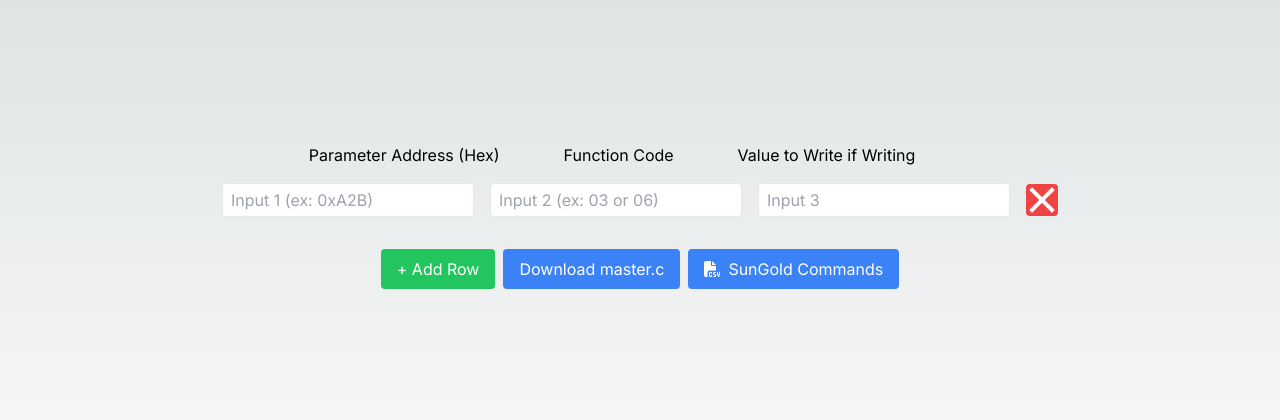
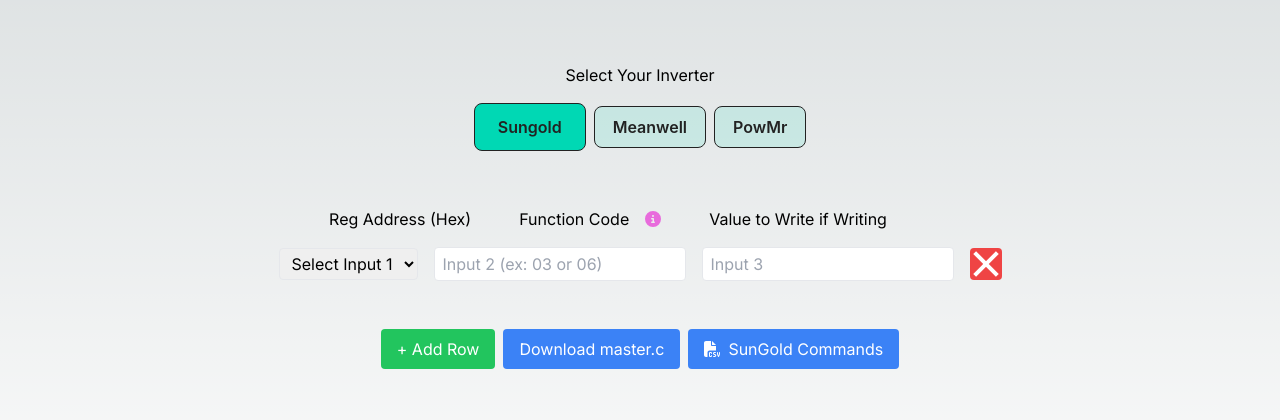
Before and after one commit to DhruvPareek/Master-MODBus-Generator, a Next.js app: page / in a window 1280 px wide. Shown: the part 184-604 px from the top of the page. Built offline with nearby package versions, Linux system fonts and the light colour scheme.

Commit message:
Working with floats, working three buttons for inverter selection

```diff
--- a/src/app/globals.css
+++ b/src/app/globals.css
@@ -31,3 +31,101 @@
     text-wrap: balance;
   }
 }
+
+.button-23 {
+  background-color: #00d8b4;
+  border: 1px solid #222222;
+  border-radius: 8px;
+  box-sizing: border-box;
+  color: #222222;
+  cursor: pointer;
+  display: inline-block;
+  font-family: Circular,-apple-system,BlinkMacSystemFont,Roboto,"Helvetica Neue",sans-serif;
+  font-size: 16px;
+  font-weight: 600;
+  line-height: 20px;
+  margin: 0;
+  outline: none;
+  padding: 13px 23px;
+  position: relative;
+  text-align: center;
+  text-decoration: none;
+  touch-action: manipulation;
+  transition: box-shadow .2s,-ms-transform .1s,-webkit-transform .1s,transform .1s;
+  user-select: none;
+  -webkit-user-select: none;
+  width: auto;
+}
+
+.button-23:focus-visible {
+  box-shadow: #222222 0 0 0 2px, rgba(255, 255, 255, 0.8) 0 0 0 4px;
+  transition: box-shadow .2s;
+}
+
+.button-23:active {
+  background-color: #00d8b4;
+  border-color: #000000;
+  transform: scale(.96);
+}
+
+.button-23:hover {
+  background-color: #00b99a;
+  border-color: #000000;
+  transform: scale(.96);
+}
+
+.button-23:disabled {
+  border-color: #DDDDDD;
+  color: #DDDDDD;
+  cursor: not-allowed;
+  opacity: 1;
+}
+
+  .button-24 {
+    background-color: #00d8b421;
+    border: 1px solid #222222;
+    border-radius: 8px;
+    box-sizing: border-box;
+    color: #222222;
+    cursor: pointer;
+    display: inline-block;
+    font-family: Circular,-apple-system,BlinkMacSystemFont,Roboto,"Helvetica Neue",sans-serif;
+    font-size: 16px;
+    font-weight: 600;
+    line-height: 20px;
+    margin: 0;
+    outline: none;
+    padding: 10px 18px;
+    position: relative;
+    text-align: center;
+    text-decoration: none;
+    touch-action: manipulation;
+    transition: box-shadow .2s,-ms-transform .1s,-webkit-transform .1s,transform .1s;
+    user-select: none;
+    -webkit-user-select: none;
+    width: auto;
+  }
+
+  .button-24:focus-visible {
+    box-shadow: #222222 0 0 0 2px, rgba(255, 255, 255, 0.8) 0 0 0 4px;
+    transition: box-shadow .2s;
+  }
+
+  .button-24:active {
+    background-color: #00d8b421;
+    border-color: #000000;
+    transform: scale(.96);
+  }
+
+  .button-24:hover {
+    background-color: #00d8b421;
+    border-color: #000000;
+    transform: scale(.96);
+  }
+
+  .button-24:disabled {
+    border-color: #DDDDDD;
+    color: #DDDDDD;
+    cursor: not-allowed;
+    opacity: 1;
+  }
--- a/src/app/page.tsx
+++ b/src/app/page.tsx
@@ -2,23 +2,197 @@
 import Papa from "papaparse";
 import { useState, useEffect } from "react";
 import { FontAwesomeIcon } from '@fortawesome/react-fontawesome';
-import { faFileCsv } from '@fortawesome/free-solid-svg-icons';
+import { faFileCsv, faCircleInfo } from '@fortawesome/free-solid-svg-icons';
 
 
 export default function Home() {
   const [rows, setRows] = useState([{ input1: "", input2: "", input3: "" }]);
+  const [selectedInverter, setSelectedInverter] = useState('Sungold');
+  const [csvData, setCsvData] = useState([]);
 
-    const [parameters, setParameters] = useState({
-      parameterName: "",
-      parameterUnits: "",
-      parameterRegisterType: "", // MB_PARAM_INPUT vs MB_PARAM_HOLDING
-      parameterRegAddress: "", // register address
-      parameterRegSize: "",
-      parameterOffset: "", // INPUT_OFFSET(input_data0) vs HOLD_OFFSET(input_data0)
-      parameterDataType: "", // PARAM_TYPE_FLOAT vs PARAM_TYPE_U8 vs PARAM_TYPE_U16
-      parameterDataSize: "",
-      parameterOPTS: "", // OPTS( -10, 10, 1 )
-    });
+  const options = [
+    { value: "0xA", label: "0xA" },
+    { value: "0xB", label: "0xB" },
+    { value: "0x16", label: "0x16" },
+    { value: "0x1A", label: "0x1A" },
+    { value: "0x1B", label: "0x1B" },
+    { value: "0x1C", label: "0x1C" },
+    { value: "0x21", label: "0x21" },
+    { value: "0x35", label: "0x35" },
+    { value: "0x100", label: "0x100" },
+    { value: "0x101", label: "0x101" },
+    { value: "0x102", label: "0x102" },
+    { value: "0x103", label: "0x103" },
+    { value: "0x104", label: "0x104" },
+    { value: "0x105", label: "0x105" },
+    { value: "0x106", label: "0x106" },
+    { value: "0x107", label: "0x107" },
+    { value: "0x108", label: "0x108" },
+    { value: "0x109", label: "0x109" },
+    { value: "0x10A", label: "0x10A" },
+    { value: "0x10B", label: "0x10B" },
+    { value: "0x10C", label: "0x10C" },
+    { value: "0x10D", label: "0x10D" },
+    { value: "0x10E", label: "0x10E" },
+    { value: "0x10F", label: "0x10F" },
+    { value: "0x110", label: "0x110" },
+    { value: "0x111", label: "0x111" },
+    { value: "0x112", label: "0x112" },
+    { value: "0x113", label: "0x113" },
+    { value: "0x114", label: "0x114" },
+    { value: "0x115", label: "0x115" },
+    { value: "0x116", label: "0x116" },
+    { value: "0x117", label: "0x117" },
+    { value: "0x118", label: "0x118" },
+    { value: "0x119", label: "0x119" },
+    { value: "0x11A", label: "0x11A" },
+    { value: "0x11B", label: "0x11B" },
+    { value: "0x200", label: "0x200" },
+    { value: "0x204", label: "0x204" },
+    { value: "0x20F", label: "0x20F" },
+    { value: "0x210", label: "0x210" },
+    { value: "0x211", label: "0x211" },
+    { value: "0x212", label: "0x212" },
+    { value: "0x213", label: "0x213" },
+    { value: "0x214", label: "0x214" },
+    { value: "0x215", label: "0x215" },
+    { value: "0x216", label: "0x216" },
+    { value: "0x217", label: "0x217" },
+    { value: "0x218", label: "0x218" },
+    { value: "0x219", label: "0x219" },
+    { value: "0x21B", label: "0x21B" },
+    { value: "0x21C", label: "0x21C" },
+    { value: "0x21D", label: "0x21D" },
+    { value: "0x21E", label: "0x21E" },
+    { value: "0x21F", label: "0x21F" },
+    { value: "0x220", label: "0x220" },
+    { value: "0x221", label: "0x221" },
+    { value: "0x222", label: "0x222" },
+    { value: "0x223", label: "0x223" },
+    { value: "0x224", label: "0x224" },
+    { value: "0x225", label: "0x225" },
+    { value: "0x226", label: "0x226" },
+    { value: "0x227", label: "0x227" },
+    { value: "0x228", label: "0x228" },
+    { value: "0x229", label: "0x229" },
+    { value: "0x22A", label: "0x22A" },
+    { value: "0x22B", label: "0x22B" },
+    { value: "0x22C", label: "0x22C" },
+    { value: "0x22D", label: "0x22D" },
+    { value: "0x22E", label: "0x22E" },
+    { value: "0x22F", label: "0x22F" },
+    { value: "0x230", label: "0x230" },
+    { value: "0x231", label: "0x231" },
+    { value: "0x232", label: "0x232" },
+    { value: "0x233", label: "0x233" },
+    { value: "0x234", label: "0x234" },
+    { value: "0x235", label: "0x235" },
+    { value: "0x236", label: "0x236" },
+    { value: "0x237", label: "0x237" },
+    { value: "0x238", label: "0x238" },
+    { value: "0x239", label: "0x239" },
+    { value: "0x23A", label: "0x23A" }
+  ];
+
+  const regAddrToIndex = new Map([
+    [0xA, 0],
+    [0xB, 1],
+    [0x16, 2],
+    [0x1A, 3],
+    [0x1B, 4],
+    [0x1C, 5],
+    [0x21, 6],
+    [0x35, 7],
+    [0x100, 8],
+    [0x101, 9],
+    [0x102, 10],
+    [0x103, 11],
+    [0x104, 12],
+    [0x105, 13],
+    [0x106, 14],
+    [0x107, 15],
+    [0x108, 16],
+    [0x109, 17],
+    [0x10A, 18],
+    [0x10B, 19],
+    [0x10C, 20],
+    [0x10D, 21],
+    [0x10E, 22],
+    [0x10F, 23],
+    [0x110, 24],
+    [0x111, 25],
+    [0x112, 26],
+    [0x113, 27],
+    [0x114, 28],
+    [0x115, 29],
+    [0x116, 30],
+    [0x117, 31],
+    [0x118, 32],
+    [0x119, 33],
+    [0x11A, 34],
+    [0x11B, 35],
+    [0x200, 36],
+    [0x204, 37],
+    [0x20C, 38],
+    [0x20F, 39],
+    [0x210, 40],
+    [0x211, 41],
+    [0x212, 42],
+    [0x213, 43],
+    [0x214, 44],
+    [0x215, 45],
+    [0x216, 46],
+    [0x217, 47],
+    [0x218, 48],
+    [0x219, 49],
+    [0x21B, 50],
+    [0x21C, 51],
+    [0x21E, 52],
+    [0x21F, 53],
+    [0x21A, 62],
+    [0x21D, 65],
+    [0x220, 68],
+    [0x221, 69],
+    [0x222, 70],
+    [0x223, 71],
+    [0x224, 72],
+    [0x225, 73],
+    [0x226, 74],
+    [0x227, 75],
+    [0x228, 76],
+    [0x229, 77],
+    [0x22A, 78],
+    [0x22B, 79],
+    [0x22C, 80],
+    [0x22D, 81],
+    [0x22E, 82],
+    [0x22F, 83],
+    [0x230, 84],
+    [0x231, 85],
+    [0x232, 86],
+    [0x233, 87],
+    [0x234, 88],
+    [0x235, 89],
+    [0x236, 90],
+    [0x237, 91],
+    [0x238, 92],
+    [0x239, 93],
+    [0x23A, 94]
+  ]);
+
+  useEffect(() => {
+    // Fetch the CSV file from the public directory
+    fetch("/SunGoldCommandsNew.csv")
+      .then((response) => response.text())
+      .then((text) => {
+        Papa.parse(text, {
+          header: true,
+          complete: (results) => {
+            setCsvData(results.data);
+          },
+        });
+      });
+  }, []);
 
   const handleChange = (e, index) => {
     const { name, value } = e.target;//name = input1, input2, or input3. value = value typed into the input box
@@ -37,6 +211,10 @@
     setRows([...rows, { input1: "", input2: "", input3: "" }]);
   };
 
+  const handleInverterChange = (e) => {
+    setSelectedInverter(e.target.value);
+  };
+
   const inputsToParameters = (input1, input2, input3) => {
     let parameterVals = [];
     const regAddr = parseInt(input1, 16); // Ensure input is parsed as hex
@@ -48,75 +226,68 @@
     }
 
     parameterVals[0] = String(csvData[index].English_Name);
-    // console.log("English Name: " + csvData[index].English_Name);
     parameterVals[1] = csvData[index].Unit;
-    // console.log("Unit: " + csvData[index].Unit);
     parameterVals[2] = "MB_PARAM_HOLDING";
-    // console.log("MB_PARAM_HOLDING " + parameterVals[2]);
     parameterVals[3] = input1;
-    // console.log("RegAddr " + parameterVals[3]);
     parameterVals[4] = 1;
-    // console.log("RegSize " + parameterVals[4]);
     parameterVals[5] = "HOLD_OFFSET(input_data0)";
-    // console.log("HOLD_OFFSET(input_data0) " + parameterVals[5]);
     //https://docs.espressif.com/projects/esp-modbus/en/latest/esp32/overview_messaging_and_mapping.html#modbus-mapping-complex-data-types
     if(input1 == 0x21 || input1 == 0x35){
       parameterVals[6] = "PARAM_TYPE_ASCII";
-      parameterVals[8] = "OPTS( 0, 100, 1 )"; //<-- SHOULD NOT BE A STRING
+      parameterVals[8] = "OPTS( 0, 100, 1 )";
+    }else if(csvData[index].Display_Format == "%.1fV" || csvData[index].Display_Format == "%.1fA" || csvData[index].Display_Format == "%.1f℃" || csvData[index].Display_Format == "%.2fA" || csvData[index].Display_Format == "%.2fHz"){
+      parameterVals[6] = "PARAM_TYPE_FLOAT";
+      parameterVals[8] = "OPTS( 0x0, 0xFF, 1 )";
     }else if(csvData[index].Length == 1 && csvData[index].Signed_Unsigned == "Unsigned"){
+        console.log("data tpye: " + csvData[index].Display_Format);
         parameterVals[6] = "PARAM_TYPE_U8";
-        parameterVals[8] = "OPTS( 0x0, 0xFF, 1 )"; //<-- SHOULD NOT BE A STRING
+        parameterVals[8] = "OPTS( 0x0, 0xFF, 1 )";
     } else if(csvData[index].Length == 1 && csvData[index].Signed_Unsigned == "Signed"){
+        console.log("data tpye: " + csvData[index].Data_Type);
         parameterVals[6] = "PARAM_TYPE_I8_A"; //could be PARAM_TYPE_I8_B
-        parameterVals[8] = "OPTS( 0x80, 0xEF, 1 )"; //<-- SHOULD NOT BE A STRING
+        parameterVals[8] = "OPTS( 0x80, 0xEF, 1 )";
     } else if (csvData[index].Length == 2 && csvData[index].Signed_Unsigned == "Unsigned"){
         parameterVals[6] = "PARAM_TYPE_U16";
-        parameterVals[8] = "OPTS( 0x0, 0xFFFF, 1 )"; //<-- SHOULD NOT BE A STRING
+        parameterVals[8] = "OPTS( 0x0, 0xFFFF, 1 )";
     } else if (csvData[index].Length == 2 && csvData[index].Signed_Unsigned == "Signed"){
         parameterVals[6] = "PARAM_TYPE_I16_AB"; //could be PARAM_TYPE_I16_BA
-        parameterVals[8] = "OPTS( 0x8000, 0xEFFF, 1 )"; //<-- SHOULD NOT BE A STRING
+        parameterVals[8] = "OPTS( 0x8000, 0xEFFF, 1 )";
     } else if(csvData[index].Length == 4 && csvData[index].Signed_Unsigned == "Unsigned"){
         parameterVals[6] = "PARAM_TYPE_U32";
         parameterVals[8] = "OPTS( 0x0, 0xFFFFFFFF, 1 )"; //<-- SHOULD NOT BE A STRING
     } else if(csvData[index].Length == 4 && csvData[index].Signed_Unsigned == "Signed"){
         parameterVals[6] = "PARAM_TYPE_I32_ABCD"; //could be PARAM_TYPE_I32_BADC, PARAM_TYPE_I32_CDAB, PARAM_TYPE_I32_DCBA
-        parameterVals[8] = "OPTS( 0x80000000, 0xEFFFFFFF, 1 )"; //<-- SHOULD NOT BE A STRING
+        parameterVals[8] = "OPTS( 0x80000000, 0xEFFFFFFF, 1 )";
     }
     // console.log("Data Type: " + parameterVals[6]);
     parameterVals[7] = csvData[index].Length;
-    // console.log("Data Size: " + parameterVals[7]);
     // console.log("OPTS: " + parameterVals[8]);
     return parameterVals;
   };
 
-  const [csvData, setCsvData] = useState([]);
-  useEffect(() => {
-    // Fetch the CSV file from the public directory
-    fetch("/SunGoldCommandsNew.csv")
-      .then((response) => response.text())
-      .then((text) => {
-        Papa.parse(text, {
-          header: true,
-          complete: (results) => {
-            setCsvData(results.data);
-          },
-        });
-      });
-  }, []);
-
-    // Master C file generated
+    // Master C file generator
   const handleDownload = () => {
     let newParameters = [];
-    newParameters = rows.map((row, i) =>
-      inputsToParameters(row.input1, row.input2, row.input3)
-    );
-      //inputsToParameters(rows[0].input1, rows[0].input2, rows[0].input3);
-    // const updatedRows = rows.map((row, i) =>
-    //   i === index ? { ...row, [name]: value } : row
-    // );
+
+    for (let i = 0; i < rows.length; i++) {
+      const row = rows[i];
+      if (row.input1 === "" || row.input2 === "") {
+        alert("Inputs 1 and 2 must be filled for every row.");
+        return;
+      }
+      if (!["3", "6", "03", "06"].includes(row.input2)) {
+        alert("Input2 must be 3, 6, 03, or 06.");
+        return;
+      }
+      if (row.input3 === "" && row.input2 === "06") {
+        alert("Wherever funciton code 06 is used, the corresponding input3 must have a write value.");
+        return;
+      }
+      newParameters.push(inputsToParameters(row.input1, row.input2, row.input3));
+    }
 
 
-    const parametersContent = newParameters.map((params) => `
+  const parametersContent = newParameters.map((params) => `
     { CID_INP_DATA_0, STR("${params[0]}"), STR("${params[1]}"), MB_DEVICE_ADDR1, ${params[2]},
     ${params[3]}, ${params[4]}, ${params[5]}, ${params[6]}, ${params[7]},
     ${params[8]}, PAR_PERMS_READ_WRITE_TRIGGER }
@@ -428,110 +599,92 @@
     document.body.removeChild(link);
   };
 
-  const regAddrToIndex = new Map([
-    [0xA, 0],
-    [0xB, 1],
-    [0x16, 2],
-    [0x1A, 3],
-    [0x1B, 4],
-    [0x1C, 5],
-    [0x21, 6],
-    [0x35, 7],
-    [0x100, 8],
-    [0x101, 9],
-    [0x102, 10],
-    [0x103, 11],
-    [0x104, 12],
-    [0x105, 13],
-    [0x106, 14],
-    [0x107, 15],
-    [0x108, 16],
-    [0x109, 17],
-    [0x10A, 18],
-    [0x10B, 19],
-    [0x10C, 20],
-    [0x10D, 21],
-    [0x10E, 22],
-    [0x10F, 23],
-    [0x110, 24],
-    [0x111, 25],
-    [0x112, 26],
-    [0x113, 27],
-    [0x114, 28],
-    [0x115, 29],
-    [0x116, 30],
-    [0x117, 31],
-    [0x118, 32],
-    [0x119, 33],
-    [0x11A, 34],
-    [0x11B, 35],
-    [0x200, 36],
-    [0x204, 37],
-    [0x20C, 38],
-    [0x20F, 39],
-    [0x210, 40],
-    [0x211, 41],
-    [0x212, 42],
-    [0x213, 43],
-    [0x214, 44],
-    [0x215, 45],
-    [0x216, 46],
-    [0x217, 47],
-    [0x218, 48],
-    [0x219, 49],
-    [0x21B, 50],
-    [0x21C, 51],
-    [0x21E, 52],
-    [0x21F, 53],
-    [0x21A, 62],
-    [0x21D, 65],
-    [0x220, 68],
-    [0x221, 69],
-    [0x222, 70],
-    [0x223, 71],
-    [0x224, 72],
-    [0x225, 73],
-    [0x226, 74],
-    [0x227, 75],
-    [0x228, 76],
-    [0x229, 77],
-    [0x22A, 78],
-    [0x22B, 79],
-    [0x22C, 80],
-    [0x22D, 81],
-    [0x22E, 82],
-    [0x22F, 83],
-    [0x230, 84],
-    [0x231, 85],
-    [0x232, 86],
-    [0x233, 87],
-    [0x234, 88],
-    [0x235, 89],
-    [0x236, 90],
-    [0x237, 91],
-    [0x238, 92],
-    [0x239, 93],
-    [0x23A, 94]
-  ]);
-
   return (
     <main className="flex min-h-screen flex-col items-center justify-center p-24">
-      <div className="flex flex-row items-center gap-16 mb-4 -ml-14">
-        <label>Parameter Address (Hex)</label>
-        <label>Function Code</label>
+      <div className="flex flex-row gap-2 mb-4">
+        Select Your Inverter
+      </div>
+      <div className="flex flex-row gap-2 mb-14">
+        <div className="flex items-center gap-2">
+          <input
+            type="radio"
+            id="sungold"
+            name="options"
+            value="Sungold"
+            checked={selectedInverter === 'Sungold'}
+            onChange={handleInverterChange}
+            className="hidden"
+
+          />
+          <label
+            htmlFor="sungold"
+            className={selectedInverter === 'Sungold' ? 'button-23' : 'button-24'}
+            >
+            Sungold
+          </label>
+
+          <input
+            type="radio"
+            id="meanwell"
+            name="options"
+            value="Meanwell"
+            checked={selectedInverter === 'Meanwell'}
+            onChange={handleInverterChange}
+            className="hidden"
+          />
+          <label
+            htmlFor="meanwell"
+            className={selectedInverter === 'Meanwell' ? 'button-23' : 'button-24'}
+            >
+            Meanwell
+          </label>
+
+          <input
+            type="radio"
+            id="powMr"
+            name="options"
+            value="PowMr"
+            checked={selectedInverter === 'PowMr'}
+            onChange={handleInverterChange}
+            className="hidden"
+          />
+          <label
+            htmlFor="powMr"
+            className={selectedInverter === 'PowMr' ? 'button-23' : 'button-24'}
+            >
+            PowMr
+          </label>
+        </div>
+      </div>
+      <div className="flex flex-row items-center gap-12 mb-4 -ml-16">
+        <label>Reg Address (Hex)</label>
+        <div className="flex flex-row">
+        <label>Function Code </label>
+        <button
+          className="text-white rounded flex items-center ml-2"
+          onClick={() => alert("In this field, enter 03 for reading a value and 06 for writing a value.")}
+        >
+          <FontAwesomeIcon icon={faCircleInfo} style={{color: "#e86bdc",}} className="ml-2" />
+        </button>
+        </div>
         <label>Value to Write if Writing</label>
       </div>
       {rows.map((row, index) => (
         <div key={index} className="flex flex-row items-center gap-4 mb-4">
           <div className="flex flex-col gap-2">
-            <input
-              type="text"
+            <select
               name="input1"
               value={row.input1}
               onChange={(e) => handleChange(e, index)}
               className="border rounded px-2 py-1"
-              placeholder="Input 1 (ex: 0xA2B)"
-            />
+            >
+              <option value="" disabled>Select Input 1</option>
+              {options.map((option) => (
+                <option key={option.value} value={option.value}>
+                  {option.label}
+                </option>
+              ))}
+            </select>
           </div>
           <div className="flex flex-col gap-2">
             <input
@@ -567,20 +720,20 @@
       <div className="flex flex-row gap-2">
         <button
           onClick={handleAddRow}
-          className="mt-4 bg-green-500 hover:bg-green-700 text-white px-4 py-2 rounded"
+          className="mt-8 bg-green-500 hover:bg-green-700 text-white px-4 py-2 rounded"
         >
           + Add Row
         </button>
         <button
           onClick={handleDownload}
-          className="mt-4 bg-blue-500 hover:bg-blue-700 text-white px-4 py-2 rounded"
+          className="mt-8 bg-blue-500 hover:bg-blue-700 text-white px-4 py-2 rounded"
         >
           Download master.c
         </button>
         <a
           href="/SunGoldCommandsNew.csv"
           download
-          className="mt-4 bg-blue-500 hover:bg-blue-700 text-white px-4 py-2 rounded flex items-center"
+          className="mt-8 bg-blue-500 hover:bg-blue-700 text-white px-4 py-2 rounded flex items-center"
         >
           <FontAwesomeIcon icon={faFileCsv} className="mr-2" />
           SunGold Commands
```
Also changed, not shown: public/SunGoldCommandsNew.csv, 1 other file (tests, documents, lock files or other folders).
